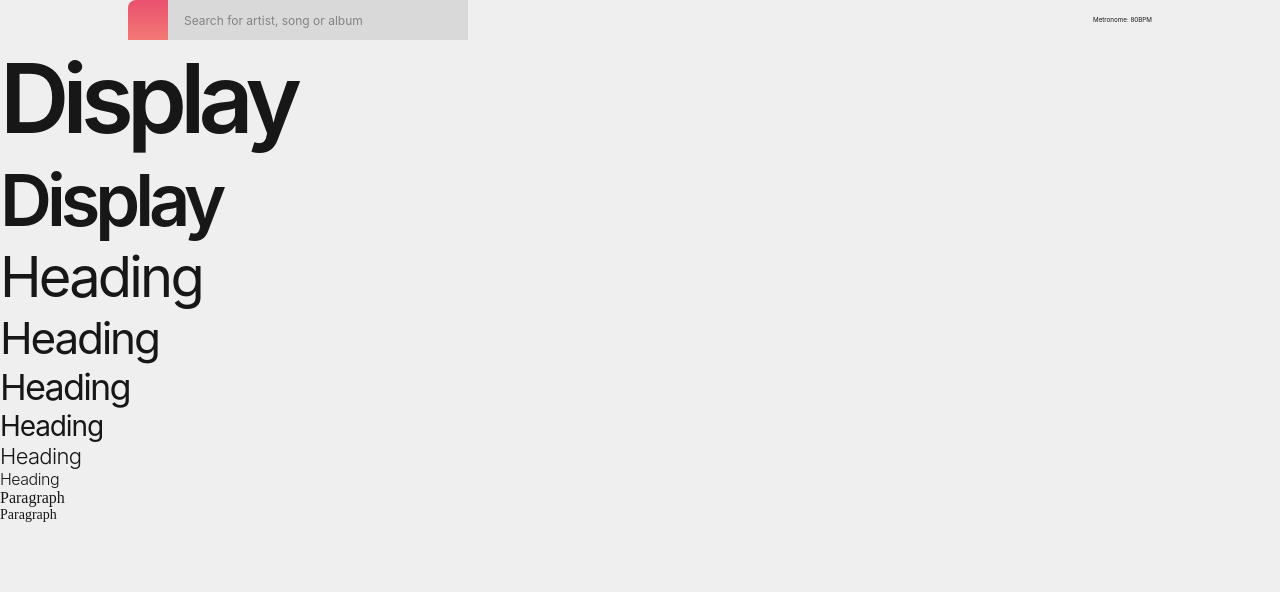
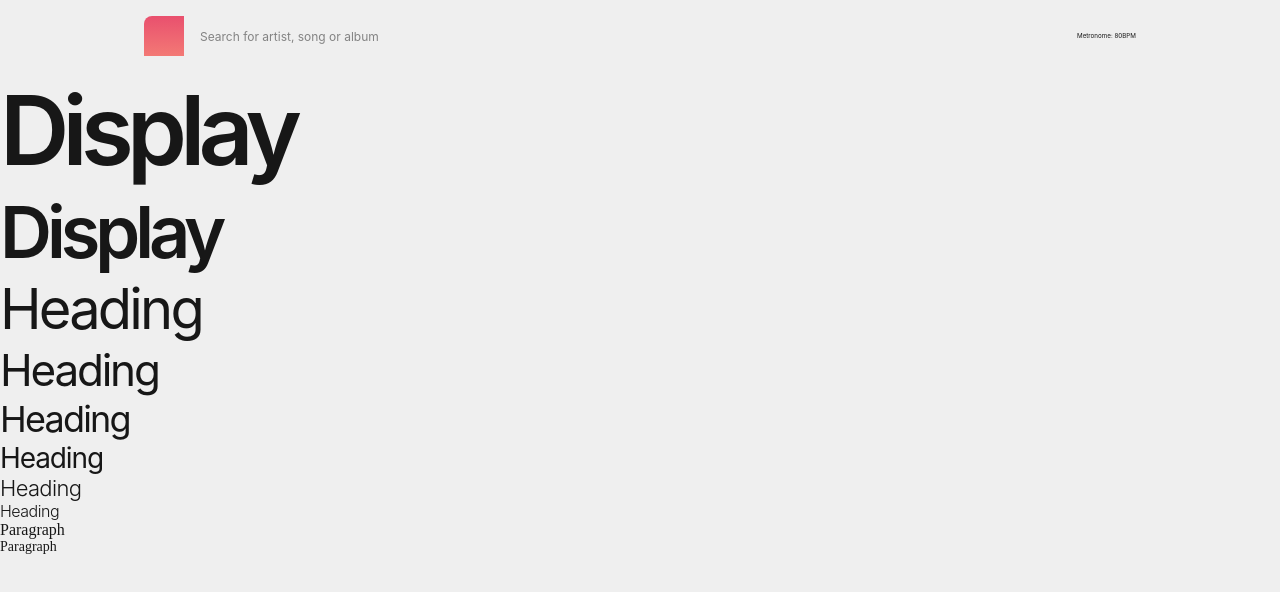
Before and after one commit to melkerydman/music-app, a Next.js app: page / in a window 1280 px wide. Shown: the top 592 px of the page. Built offline with nearby package versions, Linux system fonts and the light colour scheme; no server answers.

Commit message:
Minor header change, added dummy track page

```diff
--- a/components/Header/Header.module.scss
+++ b/components/Header/Header.module.scss
@@ -2,6 +2,7 @@
   display: flex;
   align-items: center;
   justify-content: space-between;
+  padding: 1.6rem;
 }
 
 .header_search {
--- a/components/Search/ListItem/ListItem.module.scss
+++ b/components/Search/ListItem/ListItem.module.scss
@@ -6,7 +6,6 @@
   align-items: center;
   gap: 1rem;
   padding: 1rem;
-  cursor: pointer;
 
   &:hover {
     background: var(--colors-grey-100);
--- a/components/Search/ListItem/ListItem.tsx
+++ b/components/Search/ListItem/ListItem.tsx
@@ -1,4 +1,5 @@
 import Image from 'next/future/image';
+import Link from 'next/link';
 import { Heading } from '../../Typography/Typography';
 
 import styles from './ListItem.module.scss';
@@ -23,6 +24,9 @@ const ListItem = ({ content }: Props) => {
 
   return (
     <li className={styles['list-item']}>
+      {/* TODO: add proper href */}
+      <Link href={`/${type}/${heading}`}>
+        <a>
           <Image width="44" height="44" src={image} alt={heading} />
           <div className={styles['flex']}>
             <Heading className={styles['heading']} as="h5">
@@ -35,6 +39,8 @@ const ListItem = ({ content }: Props) => {
             )}
           </div>
           <div className={type}>{type} icon</div>
+        </a>
+      </Link>
     </li>
   );
 };
--- a/components/Search/Search.module.scss
+++ b/components/Search/Search.module.scss
@@ -2,12 +2,13 @@
   font-size: 1.2rem;
   padding-left: 1.6rem;
   padding-right: 1.6rem;
-  background-color: var(--colors-grey-100);
+  background-color: var(--colors-white);
   color: var(--colors-grey-500);
   width: 30rem;
   height: 40px;
 
   &:focus {
+    // background-color: var(--colors-grey-100);
     color: var(--colors-grey-900);
     box-shadow: inset 0px 0px 1.6rem rgba(0, 0, 0, 0.1);
   }
--- a/components/Search/SearchResults/SearchResults.module.scss
+++ b/components/Search/SearchResults/SearchResults.module.scss
@@ -7,4 +7,5 @@
   left: 0;
   box-shadow: 0px 0px 8px rgba(0, 0, 0, 0.25);
   border-radius: 0 0 calc(var(--size) / 5) 0;
+  background: var(--colors-white);
 }
```
Also changed, not shown: pages/track/[...trackId].tsx (added, +7 -0 lines). Lines whose indentation alone changed are shown as unchanged.
